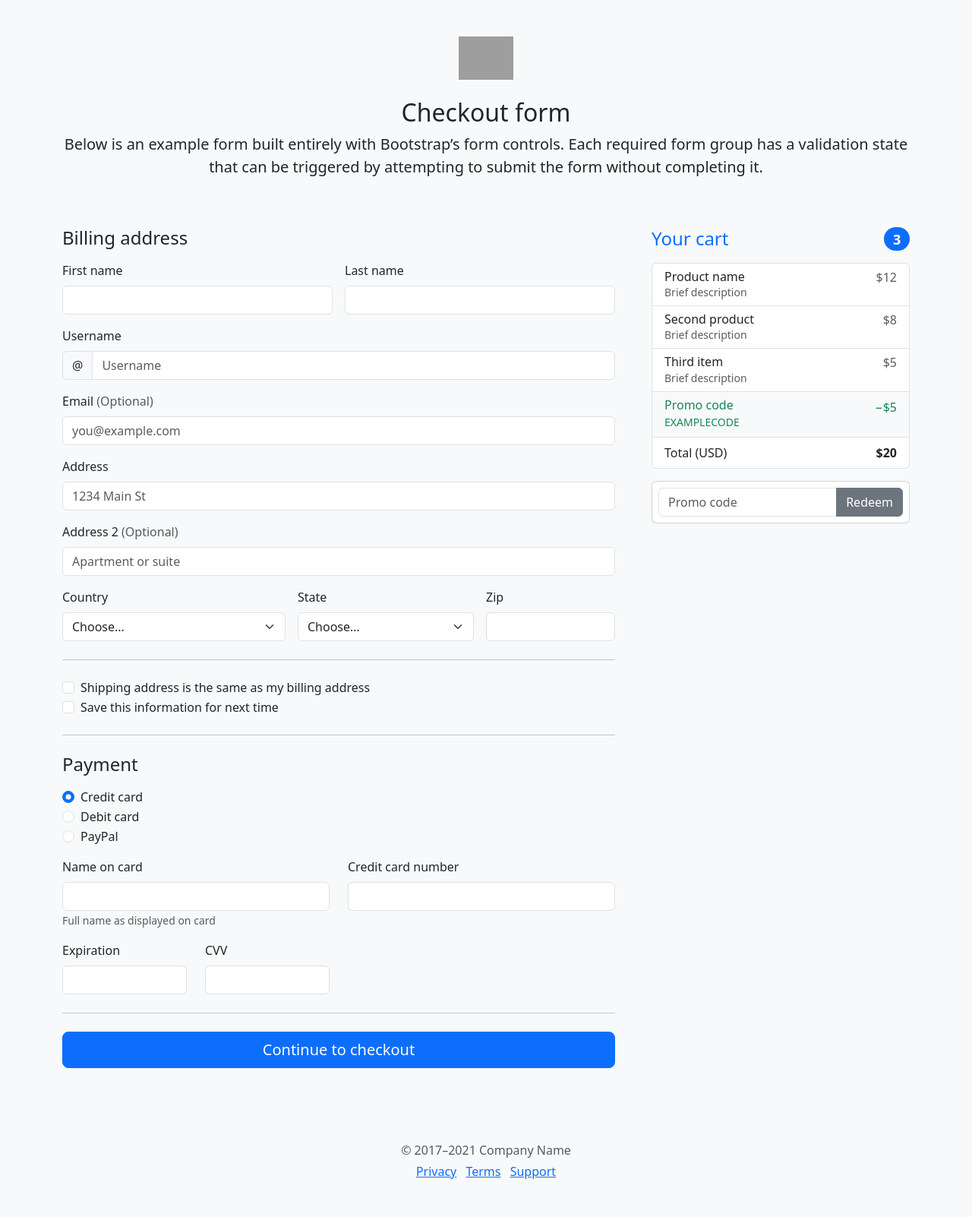
After one commit to leesero2/WEB-Portfolio, a PHP site: page /test.php in a window 1280 px wide. The commit adds this page. Shown: the whole page at 76% size. Run offline with PHP 8.4, Linux system fonts and the light colour scheme; some libraries are stand-ins or nearby versions; grey boxes are pictures that could not be loaded.

Commit message:
회원가입 form 및 테스트

```diff
--- a/개인 메모장 사이트/logOut.php
+++ b/개인 메모장 사이트/logOut.php
@@ -1,8 +1,7 @@
 <?
     session_start();
-
     unset($_SESSION['isLoginId']);
-    ?>
-    <script>
+?>
+<script>
     location.href='index.php';
 </script>
--- /dev/null
+++ b/개인 메모장 사이트/test.php
@@ -0,0 +1,268 @@
+<!doctype html>
+<html lang="en">
+  <head>
+    <meta charset="utf-8">
+    <meta name="viewport" content="width=device-width, initial-scale=1">
+    <meta name="description" content="">
+    <meta name="author" content="Mark Otto, Jacob Thornton, and Bootstrap contributors">
+    <meta name="generator" content="Hugo 0.88.1">
+    <title>Checkout example · Bootstrap v5.1</title>
+
+    <link rel="canonical" href="https://getbootstrap.com/docs/5.1/examples/checkout/">
+
+
+
+    <!-- Bootstrap core CSS -->
+<link href="../assets/dist/css/bootstrap.min.css" rel="stylesheet">
+
+    <style>
+      .bd-placeholder-img {
+        font-size: 1.125rem;
+        text-anchor: middle;
+        -webkit-user-select: none;
+        -moz-user-select: none;
+        user-select: none;
+      }
+
+      @media (min-width: 768px) {
+        .bd-placeholder-img-lg {
+          font-size: 3.5rem;
+        }
+      }
+    </style>
+
+
+    <!-- Custom styles for this template -->
+    <link href="form-validation.css" rel="stylesheet">
+  </head>
+  <body class="bg-light">
+
+<div class="container">
+  <main>
+    <div class="py-5 text-center">
+      <img class="d-block mx-auto mb-4" src="../assets/brand/bootstrap-logo.svg" alt="" width="72" height="57">
+      <h2>Checkout form</h2>
+      <p class="lead">Below is an example form built entirely with Bootstrap’s form controls. Each required form group has a validation state that can be triggered by attempting to submit the form without completing it.</p>
+    </div>
+
+    <div class="row g-5">
+      <div class="col-md-5 col-lg-4 order-md-last">
+        <h4 class="d-flex justify-content-between align-items-center mb-3">
+          <span class="text-primary">Your cart</span>
+          <span class="badge bg-primary rounded-pill">3</span>
+        </h4>
+        <ul class="list-group mb-3">
+          <li class="list-group-item d-flex justify-content-between lh-sm">
+            <div>
+              <h6 class="my-0">Product name</h6>
+              <small class="text-muted">Brief description</small>
+            </div>
+            <span class="text-muted">$12</span>
+          </li>
+          <li class="list-group-item d-flex justify-content-between lh-sm">
+            <div>
+              <h6 class="my-0">Second product</h6>
+              <small class="text-muted">Brief description</small>
+            </div>
+            <span class="text-muted">$8</span>
+          </li>
+          <li class="list-group-item d-flex justify-content-between lh-sm">
+            <div>
+              <h6 class="my-0">Third item</h6>
+              <small class="text-muted">Brief description</small>
+            </div>
+            <span class="text-muted">$5</span>
+          </li>
+          <li class="list-group-item d-flex justify-content-between bg-light">
+            <div class="text-success">
+              <h6 class="my-0">Promo code</h6>
+              <small>EXAMPLECODE</small>
+            </div>
+            <span class="text-success">−$5</span>
+          </li>
+          <li class="list-group-item d-flex justify-content-between">
+            <span>Total (USD)</span>
+            <strong>$20</strong>
+          </li>
+        </ul>
+
+        <form class="card p-2">
+          <div class="input-group">
+            <input type="text" class="form-control" placeholder="Promo code">
+            <button type="submit" class="btn btn-secondary">Redeem</button>
+          </div>
+        </form>
+      </div>
+      <div class="col-md-7 col-lg-8">
+        <h4 class="mb-3">Billing address</h4>
+        <form class="needs-validation" novalidate>
+          <div class="row g-3">
+            <div class="col-sm-6">
+              <label for="firstName" class="form-label">First name</label>
+              <input type="text" class="form-control" id="firstName" placeholder="" value="" required>
+              <div class="invalid-feedback">
+                Valid first name is required.
+              </div>
+            </div>
+
+            <div class="col-sm-6">
+              <label for="lastName" class="form-label">Last name</label>
+              <input type="text" class="form-control" id="lastName" placeholder="" value="" required>
+              <div class="invalid-feedback">
+                Valid last name is required.
+              </div>
+            </div>
+
+            <div class="col-12">
+              <label for="username" class="form-label">Username</label>
+              <div class="input-group has-validation">
+                <span class="input-group-text">@</span>
+                <input type="text" class="form-control" id="username" placeholder="Username" required>
+              <div class="invalid-feedback">
+                  Your username is required.
+                </div>
+              </div>
+            </div>
+
+            <div class="col-12">
+              <label for="email" class="form-label">Email <span class="text-muted">(Optional)</span></label>
+              <input type="email" class="form-control" id="email" placeholder="you@example.com">
+              <div class="invalid-feedback">
+                Please enter a valid email address for shipping updates.
+              </div>
+            </div>
+
+            <div class="col-12">
+              <label for="address" class="form-label">Address</label>
+              <input type="text" class="form-control" id="address" placeholder="1234 Main St" required>
+              <div class="invalid-feedback">
+                Please enter your shipping address.
+              </div>
+            </div>
+
+            <div class="col-12">
+              <label for="address2" class="form-label">Address 2 <span class="text-muted">(Optional)</span></label>
+              <input type="text" class="form-control" id="address2" placeholder="Apartment or suite">
+            </div>
+
+            <div class="col-md-5">
+              <label for="country" class="form-label">Country</label>
+              <select class="form-select" id="country" required>
+                <option value="">Choose...</option>
+                <option>United States</option>
+              </select>
+              <div class="invalid-feedback">
+                Please select a valid country.
+              </div>
+            </div>
+
+            <div class="col-md-4">
+              <label for="state" class="form-label">State</label>
+              <select class="form-select" id="state" required>
+                <option value="">Choose...</option>
+                <option>California</option>
+              </select>
+              <div class="invalid-feedback">
+                Please provide a valid state.
+              </div>
+            </div>
+
+            <div class="col-md-3">
+              <label for="zip" class="form-label">Zip</label>
+              <input type="text" class="form-control" id="zip" placeholder="" required>
+              <div class="invalid-feedback">
+                Zip code required.
+              </div>
+            </div>
+          </div>
+
+          <hr class="my-4">
+
+          <div class="form-check">
+            <input type="checkbox" class="form-check-input" id="same-address">
+            <label class="form-check-label" for="same-address">Shipping address is the same as my billing address</label>
+          </div>
+
+          <div class="form-check">
+            <input type="checkbox" class="form-check-input" id="save-info">
+            <label class="form-check-label" for="save-info">Save this information for next time</label>
+          </div>
+
+          <hr class="my-4">
+
+          <h4 class="mb-3">Payment</h4>
+
+          <div class="my-3">
+            <div class="form-check">
+              <input id="credit" name="paymentMethod" type="radio" class="form-check-input" checked required>
+              <label class="form-check-label" for="credit">Credit card</label>
+            </div>
+            <div class="form-check">
+              <input id="debit" name="paymentMethod" type="radio" class="form-check-input" required>
+              <label class="form-check-label" for="debit">Debit card</label>
+            </div>
+            <div class="form-check">
+              <input id="paypal" name="paymentMethod" type="radio" class="form-check-input" required>
+              <label class="form-check-label" for="paypal">PayPal</label>
+            </div>
+          </div>
+
+          <div class="row gy-3">
+            <div class="col-md-6">
+              <label for="cc-name" class="form-label">Name on card</label>
+              <input type="text" class="form-control" id="cc-name" placeholder="" required>
+              <small class="text-muted">Full name as displayed on card</small>
+              <div class="invalid-feedback">
+                Name on card is required
+              </div>
+            </div>
+
+            <div class="col-md-6">
+              <label for="cc-number" class="form-label">Credit card number</label>
+              <input type="text" class="form-control" id="cc-number" placeholder="" required>
+              <div class="invalid-feedback">
+                Credit card number is required
+              </div>
+            </div>
+
+            <div class="col-md-3">
+              <label for="cc-expiration" class="form-label">Expiration</label>
+              <input type="text" class="form-control" id="cc-expiration" placeholder="" required>
+              <div class="invalid-feedback">
+                Expiration date required
+              </div>
+            </div>
+
+            <div class="col-md-3">
+              <label for="cc-cvv" class="form-label">CVV</label>
+              <input type="text" class="form-control" id="cc-cvv" placeholder="" required>
+              <div class="invalid-feedback">
+                Security code required
+              </div>
+            </div>
+          </div>
+
+          <hr class="my-4">
+
+          <button class="w-100 btn btn-primary btn-lg" type="submit">Continue to checkout</button>
+        </form>
+      </div>
+    </div>
+  </main>
+
+  <footer class="my-5 pt-5 text-muted text-center text-small">
+    <p class="mb-1">&copy; 2017–2021 Company Name</p>
+    <ul class="list-inline">
+      <li class="list-inline-item"><a href="#">Privacy</a></li>
+      <li class="list-inline-item"><a href="#">Terms</a></li>
+      <li class="list-inline-item"><a href="#">Support</a></li>
+    </ul>
+  </footer>
+</div>
+
+
+    <script src="../assets/dist/js/bootstrap.bundle.min.js"></script>
+
+      <script src="form-validation.js"></script>
+  </body>
+</html>
```
Also changed, not shown: 개인 메모장 사이트/css/style.css (+18 -0 lines), 개인 메모장 사이트/join.php (+70 -141 lines), 개인 메모장 사이트/js/memo.js (added, +52 -0 lines).
